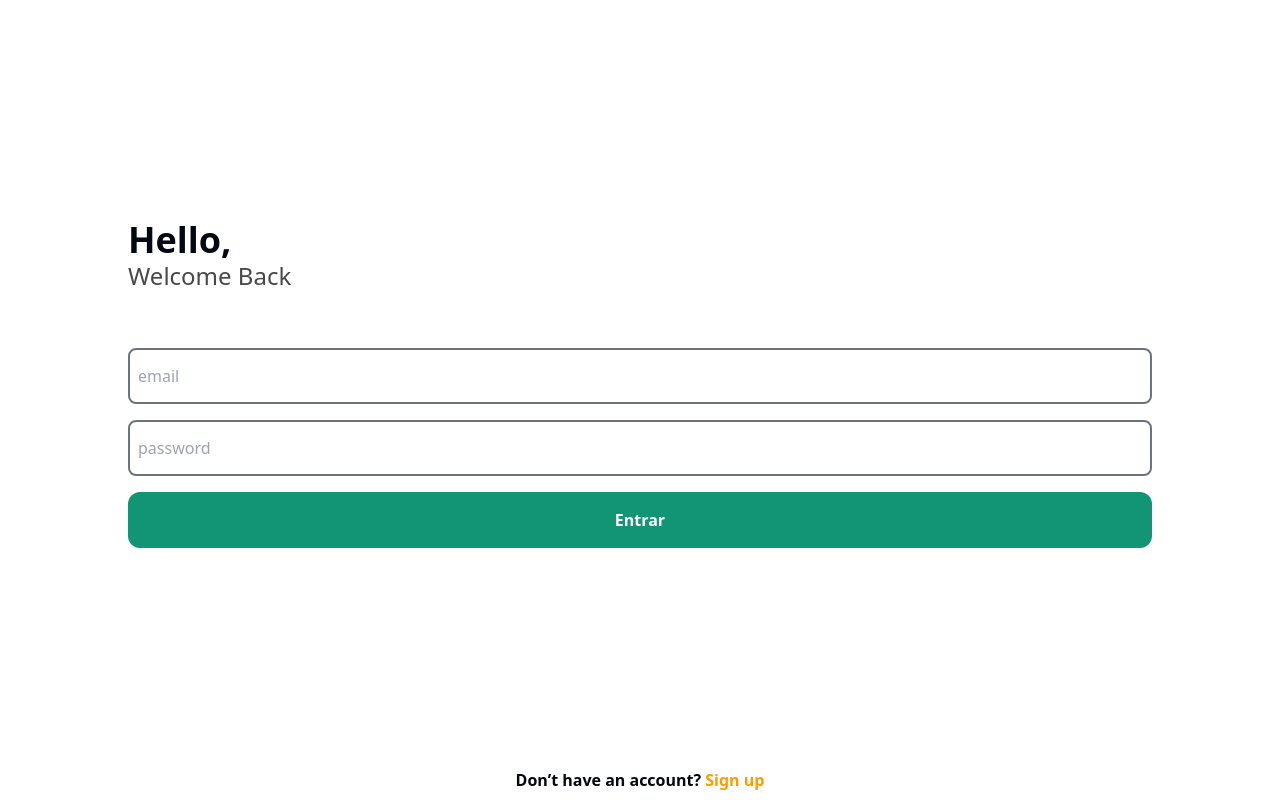
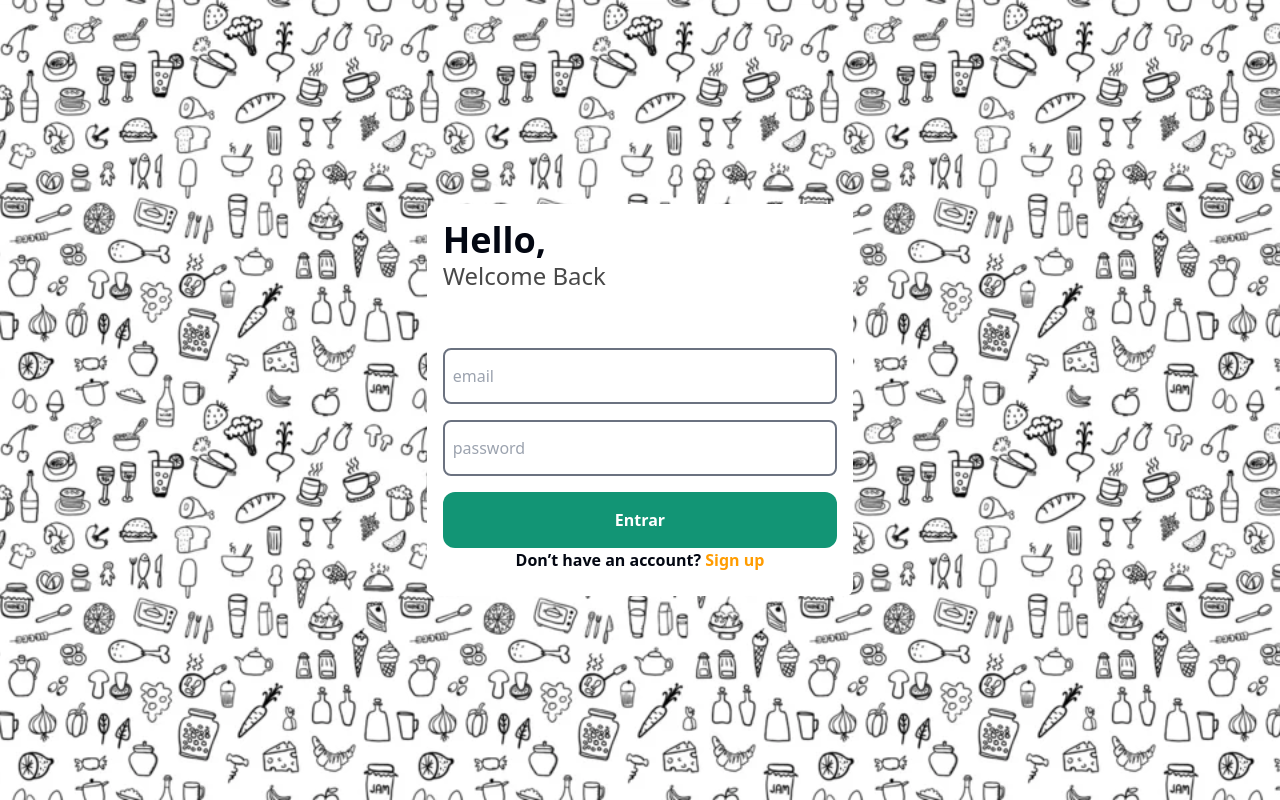
Before and after one commit to Wesleysoares7/front-end, a React (Vite) app: page /login in a window 1280 px wide. Built offline with nearby package versions, Linux system fonts and the light colour scheme; no server answers.

Commit message:
feat: enhance login page with custom background and responsive container

```diff
--- a/src/pages/login/login.tsx
+++ b/src/pages/login/login.tsx
@@ -1,4 +1,4 @@
-import { Link, useNavigate } from "react-router-dom";
+import { Link } from "react-router-dom";
 import ButtonPrimary from "../../components/buttonPrimary";
 import InputField from "../../components/inputField";
 import { FormProvider, useForm } from "react-hook-form";
@@ -7,7 +7,6 @@ import { zodResolver } from "@hookform/resolvers/zod";
 import useUser from "../../hooks/useUser";
 
 const email = () => {
-  const navigate = useNavigate();
   const { handleLogin } = useUser();
 
   const methods = useForm<Login>({ resolver: zodResolver(loginSchema) });
@@ -17,16 +16,19 @@ const email = () => {
   } = methods;
 
   return (
+    <div className="bg-custom-bg bg-contain bg-center">
       <FormProvider {...methods}>
-      <div className="flex flex-col h-screen justify-center w-[80%] mx-auto gap-10">
-        <div className="flex flex-col h-full">
+        <div className="flex flex-col h-screen justify-center w-[80%] mx-auto gap-10 md:w-1/3">
+          <div className="flex flex-col bg-white p-4 rounded-lg">
             <form
               onSubmit={handleSubmit(handleLogin)}
               className="flex h-full flex-col gap-4 justify-center"
             >
               <div className="pb-10">
                 <h1 className="font-bold text-4xl">Hello,</h1>
-              <p className="text-2xl text-netural_colour-gray1">Welcome Back</p>
+                <p className="text-2xl text-netural_colour-gray1">
+                  Welcome Back
+                </p>
               </div>
               <InputField placeholder="email" type="text" formName="email" />
               {errors.email && (
@@ -54,6 +56,7 @@ const email = () => {
           </div>
         </div>
       </FormProvider>
+    </div>
   );
 };
 
```
Lines whose indentation alone changed are shown as unchanged.
